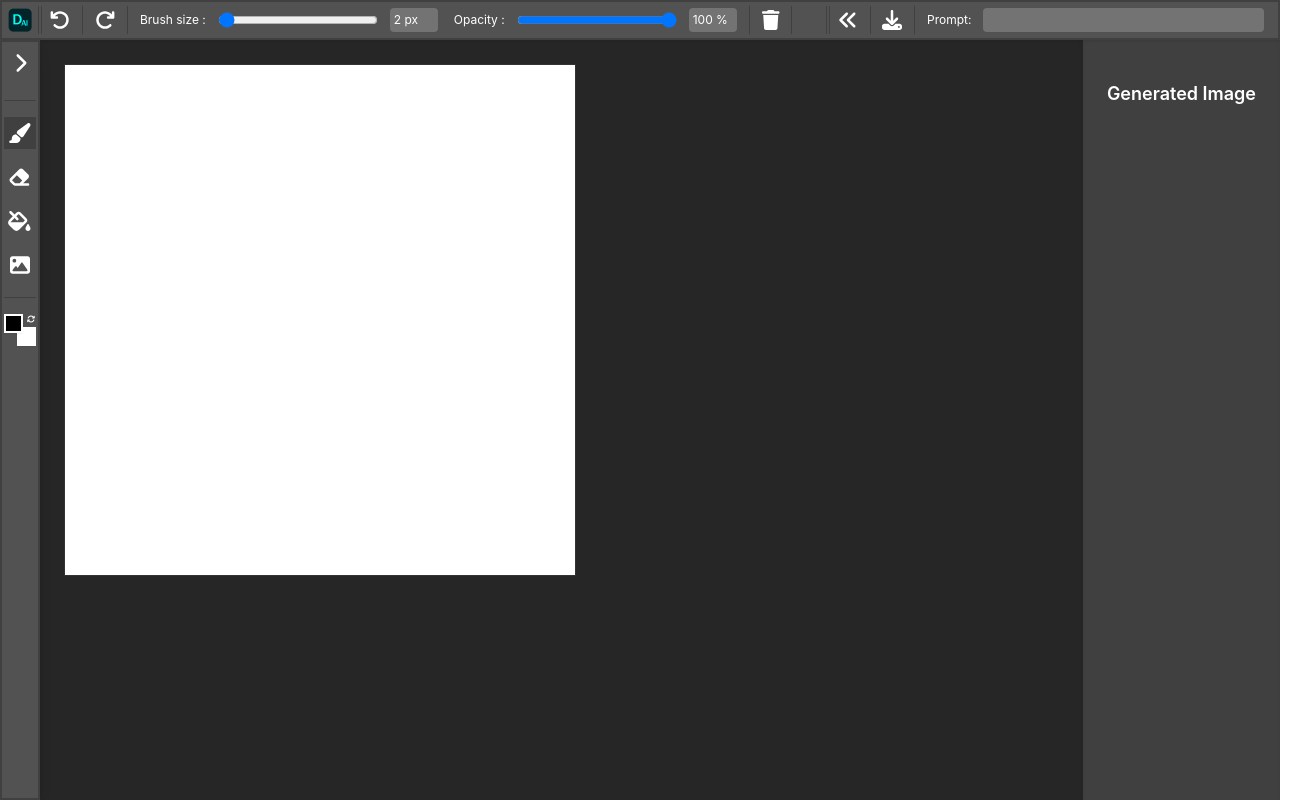
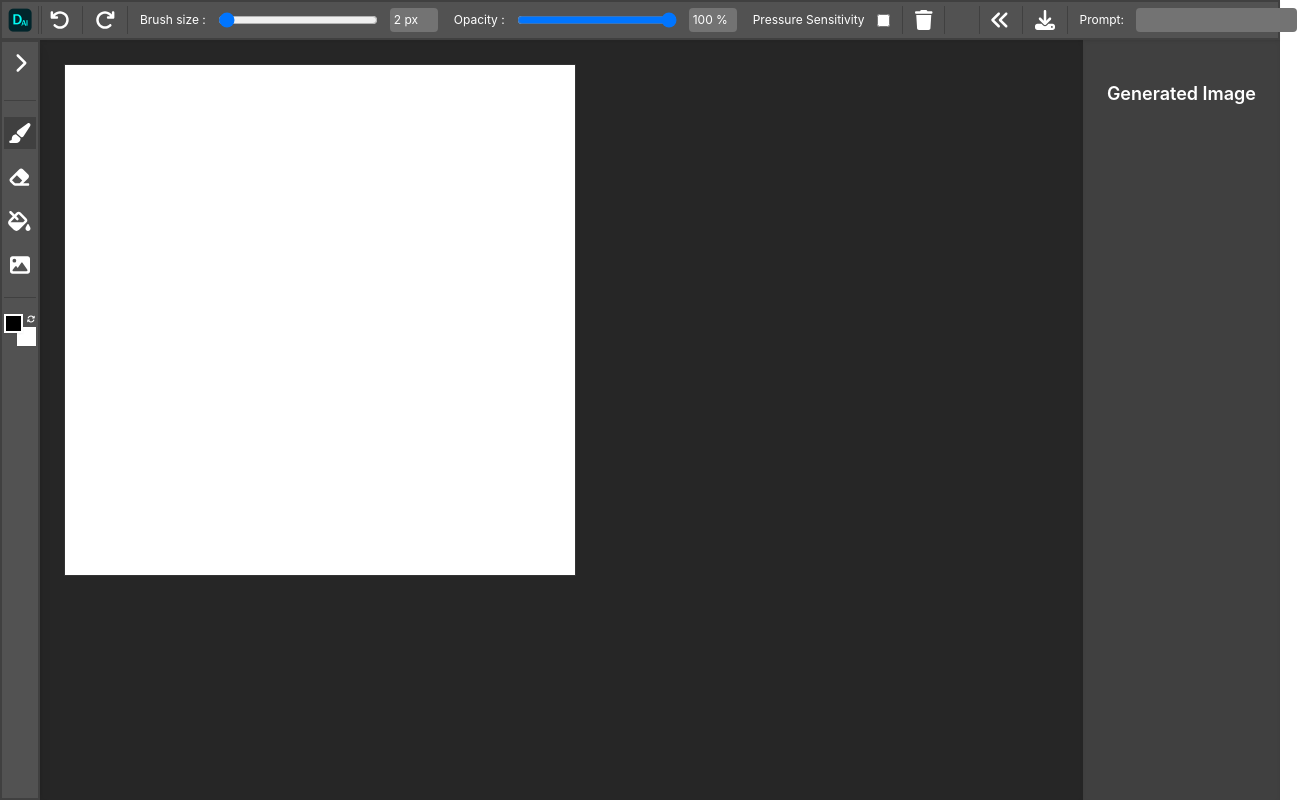
Before and after one commit to Tomixbo/Drawing-AI, a React (Create React App) app: page / in a window 1280 px wide. Shown: the whole page, 1305 px wide, since content can reach past the window. Built offline with nearby package versions, Linux system fonts and the light colour scheme.

Commit message:
opacity pressure, fix multiple call API wit debounce

```diff
--- a/package.json
+++ b/package.json
@@ -11,6 +11,7 @@
     "axios": "^1.7.2",
     "exif-js": "^2.3.0",
     "jpeg-js": "^0.4.4",
+    "lodash": "^4.17.21",
     "piexifjs": "^1.0.6",
     "react": "^18.3.1",
     "react-dom": "^18.3.1",
@@ -42,6 +43,7 @@
     ]
   },
   "devDependencies": {
-    "tailwindcss": "^3.4.5"
+    "tailwindcss": "^3.4.5",
+    "@babel/plugin-proposal-private-property-in-object": "^7.14.5"
   }
 }
--- a/src/App.css
+++ b/src/App.css
@@ -40,6 +40,18 @@
   display: none;
 }
 
-body{
+
+/* Désactiver la sélection de texte sur toute l'application */
+body {
+  user-select: none;
+  -webkit-user-select: none; /* Safari */
+  -ms-user-select: none; /* IE 10+ */
   min-width: 600px;
 }
+
+/* Réactiver la sélection de texte pour les zones où c'est nécessaire */
+.selectable {
+  user-select: text;
+  -webkit-user-select: text; /* Safari */
+  -ms-user-select: text; /* IE 10+ */
+}
--- a/src/App.js
+++ b/src/App.js
@@ -6,6 +6,17 @@ import TopToolBar from './components/TopToolBar';
 import usePaintCustomHook from './paintCustomHook';
 import { useState, useCallback, useRef } from 'react';
 
+// Fonction debounce pour limiter la fréquence d'appels à l'API
+const debounce = (func, wait) => {
+  let timeout;
+  return (...args) => {
+    clearTimeout(timeout);
+    timeout = setTimeout(() => {
+      func.apply(this, args);
+    }, wait);
+  };
+};
+
 function App() {
   const canvasWidth = 512;
   const canvasHeight = 512;
@@ -13,14 +24,15 @@ function App() {
   const [transformedImage, setTransformedImage] = useState(null);
   const [prompt, setPrompt] = useState('');
 
-  const updateTransformedImage = useCallback(async () => {
+  const debouncedUpdateTransformedImage = useRef(
+    debounce(async (currentPrompt) => {
       if (!canvasRef.current) return;
 
       const canvas = canvasRef.current;
       canvas.toBlob(async (blob) => {
         const formData = new FormData();
         formData.append('file', blob, 'canvas.png');
-      formData.append('prompt', prompt); // Add prompt to FormData
+        formData.append('prompt', currentPrompt); // Utiliser le prompt passé en argument
 
         try {
           const response = await axios.post('http://localhost:5000/transform', formData, {
@@ -33,16 +45,15 @@ function App() {
           console.error('Error transforming image:', error);
         }
       }, 'image/png');
-  }, [prompt]);
+    }, 1000)
+  ).current;
 
-  const [{ activeTool, thickness, backgroundColor, currentColor, opacity }, { initialize, handleColor, handleBackgroundColor, handleBrush, handleEraser, handleThickness, handleOpacity, handleClean, handleFillTool, handleFillImage, handleFill, handleApplyTransformedImage, undo, redo }] = usePaintCustomHook(canvasWidth, canvasHeight, canvasRef, updateTransformedImage);
-
-
+  const [{ activeTool, thickness, backgroundColor, currentColor, opacity, pressureSensitivity }, { initialize, handleColor, handleBackgroundColor, handleBrush, handleEraser, handleThickness, handleOpacity, handlePressureSensitivity, handleClean, handleFillTool, handleFillImage, handleFill, handleApplyTransformedImage, undo, redo }] = usePaintCustomHook(canvasWidth, canvasHeight, canvasRef, () => debouncedUpdateTransformedImage(prompt));
 
   const handlePromptChange = useCallback((newPrompt) => {
     setPrompt(newPrompt);
-    updateTransformedImage();
-  }, [updateTransformedImage]);
+    debouncedUpdateTransformedImage(newPrompt); // Passez le nouveau prompt ici
+  }, [debouncedUpdateTransformedImage]);
 
   return (
     <div className='h-screen flex flex-col '>
@@ -57,8 +68,10 @@ function App() {
         opacity={opacity}
         undo={undo}
         redo={redo}
-        updateTransformedImage={updateTransformedImage}
+        updateTransformedImage={() => debouncedUpdateTransformedImage(prompt)}
         handleApplyTransformedImage={() => handleApplyTransformedImage(transformedImage)}
+        handlePressureSensitivity={handlePressureSensitivity}
+        pressureSensitivity={pressureSensitivity}
       />
       <div className='flex flex-1'>
         <SideToolBar
--- a/src/components/TopToolBar.jsx
+++ b/src/components/TopToolBar.jsx
@@ -3,7 +3,7 @@ import { faTrash, faDownload, faUndo, faRedo, faAnglesLeft } from '@fortawesome/
 import { FontAwesomeIcon } from '@fortawesome/react-fontawesome';
 import piexif from 'piexifjs';
 
-export default function TopToolBar({ handleThickness, handleOpacity, handleClean, transformedImage, prompt, setPrompt, thickness, opacity, undo, redo, updateTransformedImage, handleApplyTransformedImage }) {
+export default function TopToolBar({ handleThickness, handleOpacity, handleClean, transformedImage, prompt, setPrompt, thickness, opacity, undo, redo, updateTransformedImage, handleApplyTransformedImage, handlePressureSensitivity, pressureSensitivity }) {
   const [inputValue, setInputValue] = useState(`${thickness} px`);
   const [opacityValue, setOpacityValue] = useState(`${opacity} %`);
   const [tempPrompt, setTempPrompt] = useState(prompt);
@@ -118,17 +118,13 @@ export default function TopToolBar({ handleThickness, handleOpacity, handleClean
     setPrompt(tempPrompt);
   };
 
-
-
   return (
-
     <header className='border-2 border-neutral-700 w-full px-1.5 py-1 flex flex-wrap xl:flex-nowrap bg-neutral-600 shadow-sm z-10'>
       <div className='flex flex-none justify-start items-center'>
         <img src={`${process.env.PUBLIC_URL}/logo192.png`} alt="logo" className="App-logo w-6" />
 
         <div className='w-px h-full bg-neutral-700 ' style={{ marginLeft: '6px' }}></div>
         <div className='w-px h-full bg-neutral-700 ' style={{ marginLeft: '2px' }}></div>
-
 
         <button className='p-1 bg-neutral-600 hover:bg-neutral-700 flex items-center' onClick={undo}>
           <FontAwesomeIcon icon={faUndo} className="text-xl mx-1 text-white" />
@@ -140,32 +136,41 @@ export default function TopToolBar({ handleThickness, handleOpacity, handleClean
           <FontAwesomeIcon icon={faRedo} className="text-xl mx-1 text-white" />
         </button>
 
-
         <div className='w-px h-full bg-neutral-700 mx-1'></div>
 
         <div className='flex items-center px-2 space-x-3'>
           <p className='text-white text-xs'>Brush size :</p>
-          <input type='range' min={1} max={128} value={thickness} onChange={handleSliderChange} className='w-16 xl:w-40' />
+          <input type='range' min={1} max={128} value={thickness} onChange={handleSliderChange} className='w-16 xl:w-40 selectable' />
           <input
             type='text'
             value={inputValue}
             onChange={handleInputChange}
             onKeyPress={handleInputKeyPress}
             onBlur={handleInputBlur}
-            className='p-1 bg-neutral-500 text-white text-xs border-none rounded focus:outline-none w-12'
+            className='p-1 bg-neutral-500 text-white text-xs border-none rounded focus:outline-none w-12 selectable'
           />
         </div>
 
         <div className='flex items-center px-2 space-x-3'>
           <p className='text-white text-xs'>Opacity :</p>
-          <input type='range' min={0} max={100} value={opacity} onChange={handleOpacitySliderChange} className='w-16 xl:w-40' />
+          <input type='range' min={0} max={100} value={opacity} onChange={handleOpacitySliderChange} className='w-16 xl:w-40 selectable' />
           <input
             type='text'
             value={opacityValue}
             onChange={handleOpacityInputChange}
             onKeyPress={handleOpacityInputKeyPress}
             onBlur={handleOpacityInputBlur}
-            className='p-1 bg-neutral-500 text-white text-xs border-none rounded focus:outline-none w-12'
+            className='p-1 bg-neutral-500 text-white text-xs border-none rounded focus:outline-none w-12 selectable'
+          />
+        </div>
+
+        <div className='flex items-center px-2 space-x-3'>
+          <label className='text-white text-xs'>Pressure Sensitivity</label>
+          <input
+            type='checkbox'
+            checked={pressureSensitivity}
+            onChange={handlePressureSensitivity}
+            className='selectable'
           />
         </div>
 
@@ -196,12 +201,10 @@ export default function TopToolBar({ handleThickness, handleOpacity, handleClean
             onChange={handlePromptChange}
             onKeyPress={handlePromptKeyPress}
             onBlur={handlePromptBlur}
-            className='p-1 bg-neutral-500 text-white text-xs border-none rounded w-full focus:outline-none min-w-40'
+            className='p-1 bg-neutral-500 text-white text-xs border-none rounded w-full focus:outline-none min-w-40 selectable'
           />
         </div>
       </div>
-
     </header>
-
   );
 }
--- a/src/paintCustomHook.js
+++ b/src/paintCustomHook.js
@@ -10,6 +10,7 @@ const usePaintCustomHook = (width, height, canvasRef, updateTransformedImage) =>
   const [activeTool, setActiveTool] = useState('brush');
   const [history, setHistory] = useState([]);
   const [redoStack, setRedoStack] = useState([]);
+  const [pressureSensitivity, setPressureSensitivity] = useState(false); // Pressure sensitivity state
 
   const ctx = useRef(null);
   const drawingInProgress = useRef(false);
@@ -26,6 +27,9 @@ const usePaintCustomHook = (width, height, canvasRef, updateTransformedImage) =>
   }, [history, width, height, canvasRef]);
 
   // Function to handle drawing on the canvas
+  // const [pressureMultiplier, setPressureMultiplier] = useState(0.5); // Sensibilité de la pression
+  const pressureMultiplier = 0.4;
+
   const draw = useCallback((event) => {
     if (!drawingInProgress.current || !ctx.current) return;
 
@@ -33,6 +37,7 @@ const usePaintCustomHook = (width, height, canvasRef, updateTransformedImage) =>
       ctx.current.strokeStyle = backgroundColor;
     } else {
       ctx.current.strokeStyle = currentColor;
+      ctx.current.globalAlpha = pressureSensitivity ? Math.min((event.pressure || 0.1) * pressureMultiplier * (opacity / 100), 1) : opacity / 100;
     }
 
     ctx.current.beginPath();
@@ -40,7 +45,12 @@ const usePaintCustomHook = (width, height, canvasRef, updateTransformedImage) =>
     ctx.current.lineTo(event.offsetX, event.offsetY);
     ctx.current.stroke();
     [lastX.current, lastY.current] = [event.offsetX, event.offsetY];
-  }, [activeTool, currentColor, backgroundColor]);
+  }, [activeTool, currentColor, backgroundColor, opacity, pressureSensitivity, pressureMultiplier]);
+
+  // Ajoutez une fonction pour mettre à jour le multiplicateur de pression
+  // const handlePressureMultiplierChange = (value) => {
+  //   setPressureMultiplier(value);
+  // };
 
   // Function to handle mouse down event
   const handleMouseDown = useCallback((e) => {
@@ -92,6 +102,11 @@ const usePaintCustomHook = (width, height, canvasRef, updateTransformedImage) =>
   // Function to handle opacity change
   const handleOpacity = (value) => {
     setOpacity(value);
+  };
+
+  // Function to handle pressure sensitivity change
+  const handlePressureSensitivity = () => {
+    setPressureSensitivity(!pressureSensitivity);
   };
 
   // Function to clean the canvas
@@ -183,20 +198,20 @@ const usePaintCustomHook = (width, height, canvasRef, updateTransformedImage) =>
   useEffect(() => {
     const canvas = canvasRef.current;
     if (canvas) {
-      canvas.addEventListener('mousemove', draw);
-      canvas.addEventListener('mouseup', stopDrawing);
-      canvas.addEventListener('mousedown', handleMouseDown);
-      canvas.addEventListener('mouseout', () => {
+      canvas.addEventListener('pointermove', draw);
+      canvas.addEventListener('pointerup', stopDrawing);
+      canvas.addEventListener('pointerdown', handleMouseDown);
+      canvas.addEventListener('pointerout', () => {
         if (drawingInProgress.current) {
           drawingInProgress.current = false;
         }
       });
 
       return () => {
-        canvas.removeEventListener('mousemove', draw);
-        canvas.removeEventListener('mouseup', stopDrawing);
-        canvas.removeEventListener('mousedown', handleMouseDown);
-        canvas.removeEventListener('mouseout', () => {
+        canvas.removeEventListener('pointermove', draw);
+        canvas.removeEventListener('pointerup', stopDrawing);
+        canvas.removeEventListener('pointerdown', handleMouseDown);
+        canvas.removeEventListener('pointerout', () => {
           if (drawingInProgress.current) {
             drawingInProgress.current = false;
           }
@@ -279,8 +294,8 @@ const usePaintCustomHook = (width, height, canvasRef, updateTransformedImage) =>
   }, [currentColor, backgroundColor, thickness, activeTool, opacity]);
 
   return [
-    { thickness, activeTool, currentColor, backgroundColor, opacity },
-    { initialize, handleColor, handleBackgroundColor, handleEraser, handleBrush, handleThickness, handleOpacity, handleClean, handleFillTool, handleFillImage, handleFill, handleApplyTransformedImage, undo, redo }
+    { thickness, activeTool, currentColor, backgroundColor, opacity, pressureSensitivity },
+    { initialize, handleColor, handleBackgroundColor, handleEraser, handleBrush, handleThickness, handleOpacity, handlePressureSensitivity, handleClean, handleFillTool, handleFillImage, handleFill, handleApplyTransformedImage, undo, redo }
   ];
 };
 
```
Also changed, not shown: 1 other file (tests, documents, lock files or other folders). Lines whose indentation alone changed are shown as unchanged.
